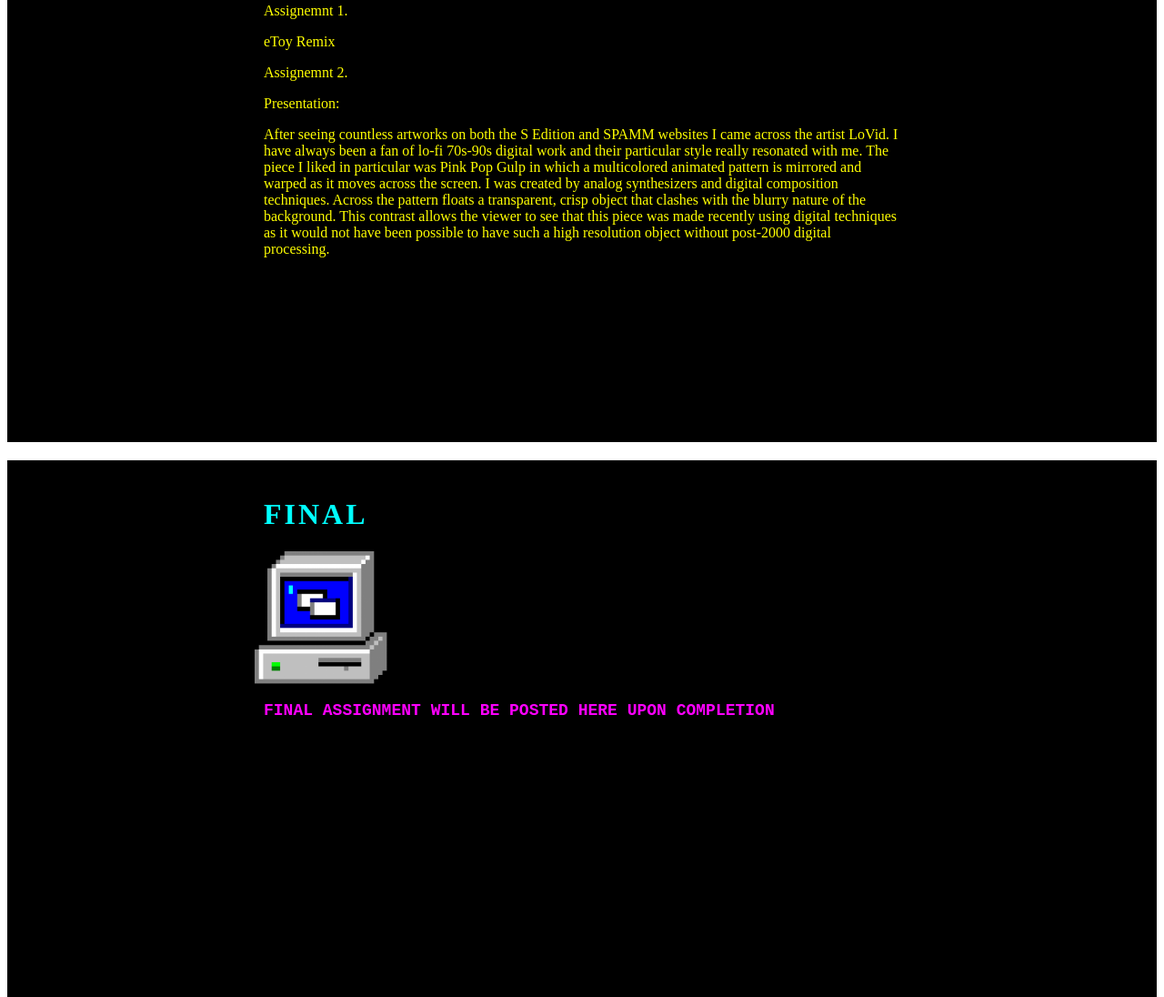
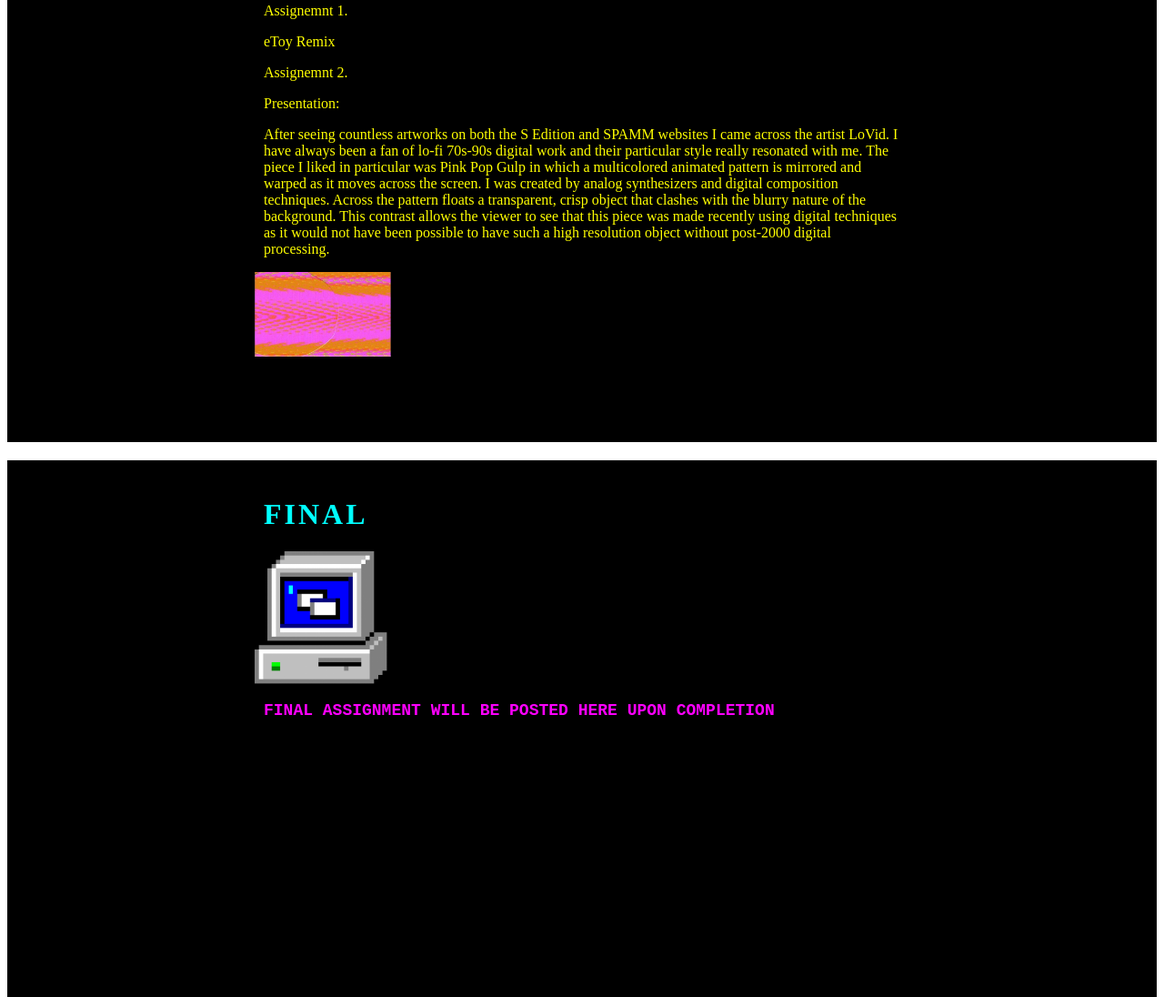
Before and after one commit to MrJackio/MrJackio.github.io, a plain HTML site: page index.html in a window 1280 px wide. Shown: the part 1926-3022 px from the top of the page at 91% size. Drawn offline with Linux system fonts and the light colour scheme.

Commit message:
images uploaded

```diff
--- a/index.html
+++ b/index.html
@@ -73,6 +73,9 @@
       <p>Assignemnt 2.</p>
       <p>Presentation:</p>
       <p>After seeing countless artworks on both the S Edition and SPAMM websites I came across the artist LoVid. I have always been a fan of lo-fi 70s-90s digital work and their particular style really resonated with me. The piece I liked in particular was Pink Pop Gulp in which a multicolored animated pattern is mirrored and warped as it moves across the screen. I was created by analog synthesizers and digital composition techniques. Across the pattern floats a transparent, crisp object that clashes with the blurry nature of the background. This contrast allows the viewer to see that this piece was made recently using digital techniques as it would not have been possible to have such a high resolution object without post-2000 digital processing.</p>
+<img src="Images/1.png"><img>
+
+
     </div>
   </div>
   </body>
```
Also changed, not shown: Images/1.PNG (added), Images/2.PNG (added), Images/3.PNG (added), Images/4.jpg (added), Images/5.jpg (added), 1 other file.
